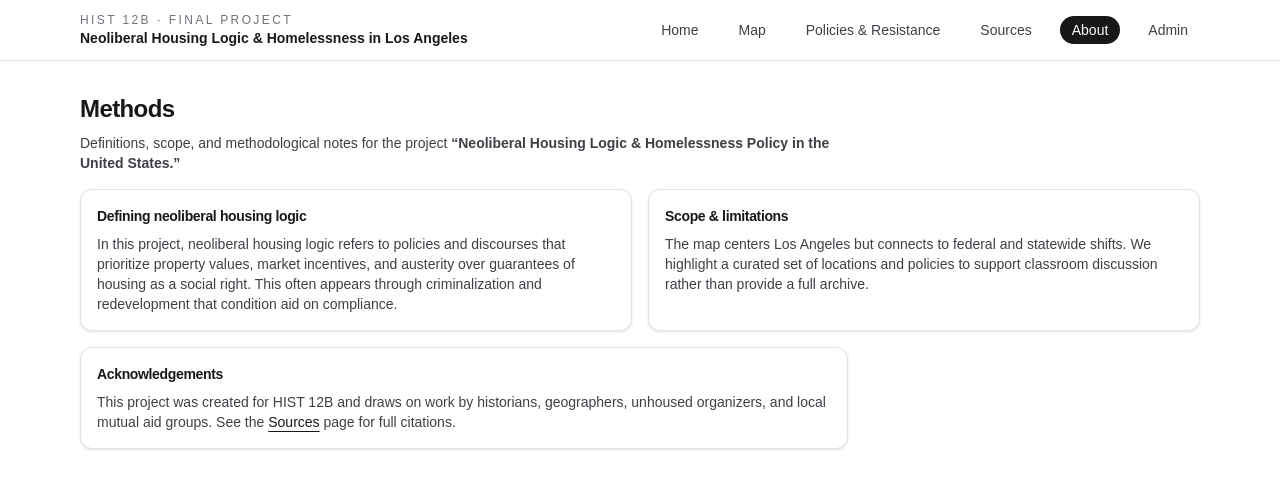
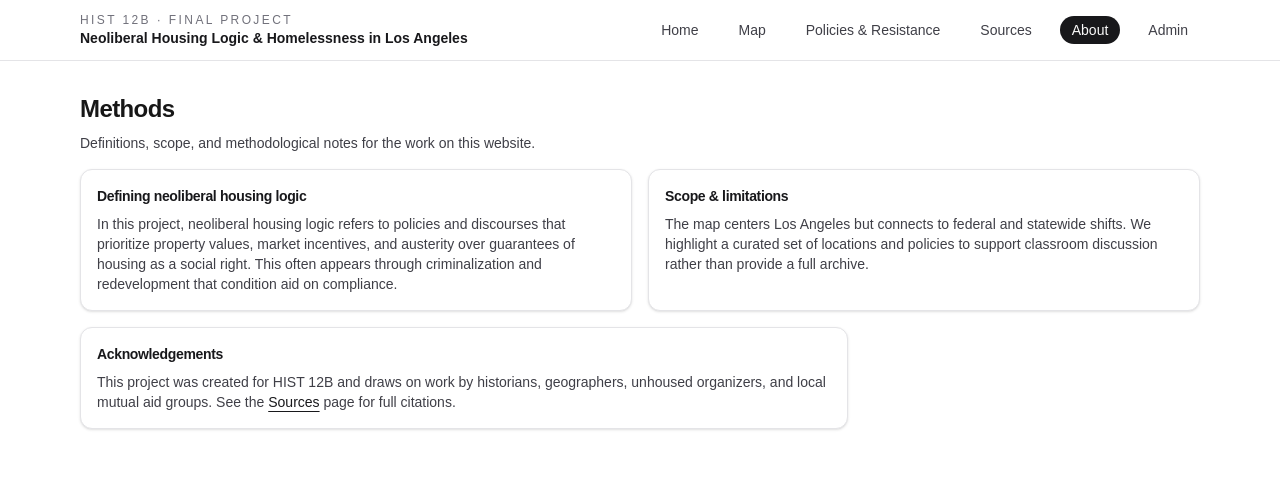
Before and after one commit to sophiatsoukalas/hist12b, a Next.js app: page /hist12b/about in a window 1280 px wide. Shown: the top 488 px of the page. Built offline with nearby package versions, Linux system fonts and the light colour scheme.

Commit message:
fixed about page

```diff
--- a/src/app/about/page.tsx
+++ b/src/app/about/page.tsx
@@ -4,11 +4,7 @@ export default function AboutPage() {
       <header className="max-w-3xl space-y-2">
         <h1 className="text-2xl font-semibold tracking-tight">Methods</h1>
         <p className="text-sm text-zinc-700 dark:text-zinc-300">
-          Definitions, scope, and methodological notes for the project{" "}
-          <span className="font-semibold">
-            “Neoliberal Housing Logic &amp; Homelessness Policy in the United
-            States.”
-          </span>
+          Definitions, scope, and methodological notes for the work on this website.
         </p>
       </header>
       <section className="grid gap-4 md:grid-cols-2">
```
